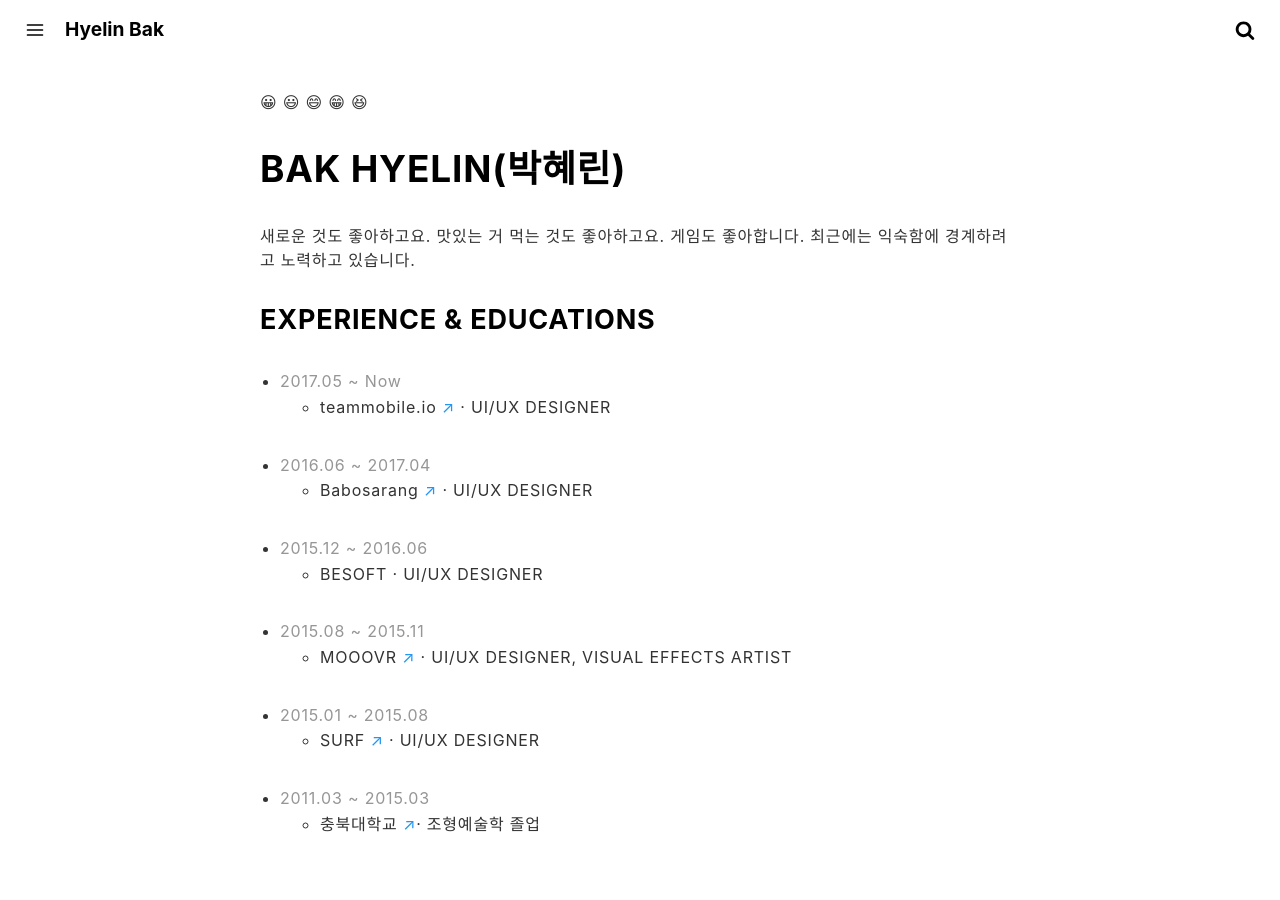
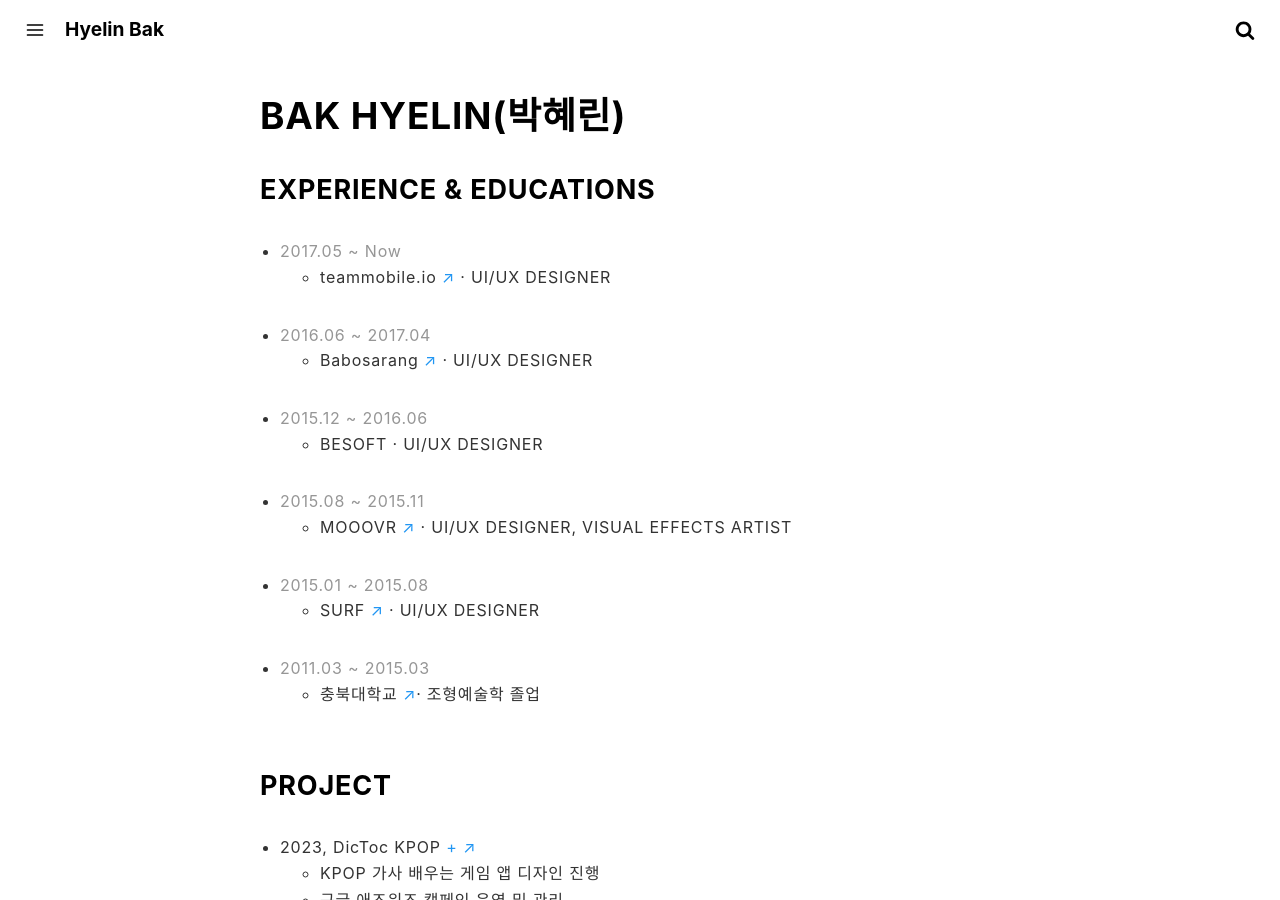
Before and after one commit to crazyjamy/crazyjamy.github.io, a Jekyll site: the page built from about.md, in a window 1280 px wide and 900 px high. Built offline with Jekyll 4.4.1, drawn with Linux system fonts in a browser that asks for light colours.

Commit message:
Update about.md

```diff
--- a/about.md
+++ b/about.md
@@ -6,10 +6,7 @@
 ---
 
 <!-- <img itemprop="image" class="img-rounded" src="#" alt="jamy"> -->
-😀 😃 😄 😁 😆
 ## BAK HYELIN(박혜린)
-새로운 것도 좋아하고요. 맛있는 거 먹는 것도 좋아하고요. 게임도 좋아합니다.
-최근에는 익숙함에 경계하려고 노력하고 있습니다.
 
 ### EXPERIENCE & EDUCATIONS
 + <span style="color: #969696;"> 2017.05 ~ Now </span>
```
